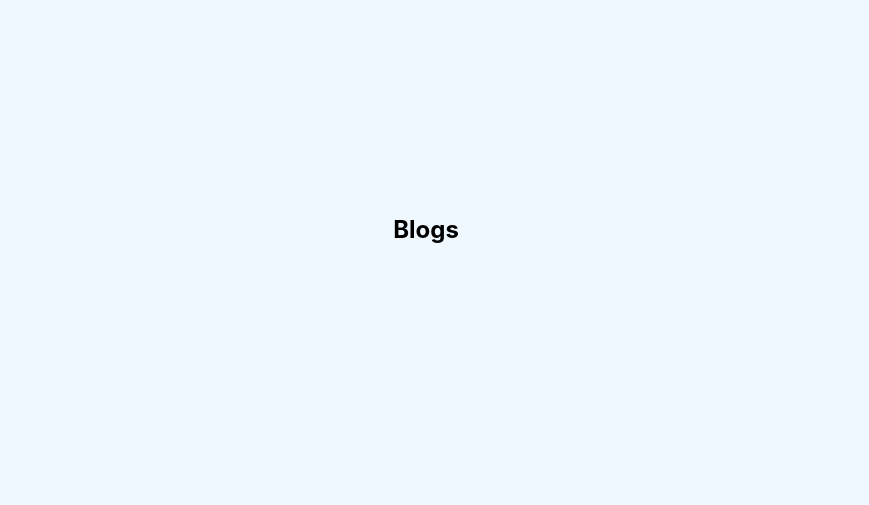
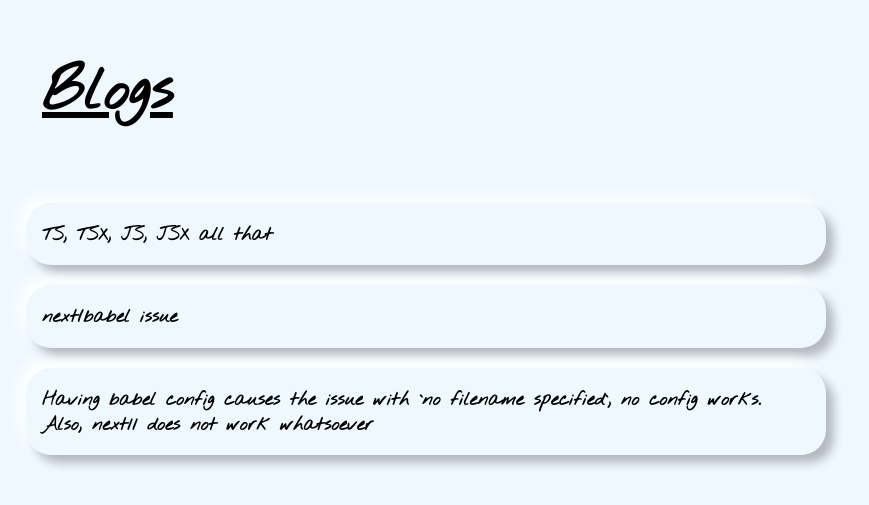
Before and after one commit to sj-rai/me, a Next.js app: page /blogs in a window 1280 px wide. Shown: the part 171-676 px from the top of the page, without its empty margins (214-1083 px from the left). Built offline with nearby package versions, Linux system fonts and the light colour scheme.

Commit message:
use next10, add markdown, old babel config

```diff
--- a/next.config.js
+++ b/next.config.js
@@ -1,3 +1,23 @@
 module.exports = {
   reactStrictMode: true,
+  webpack: (cfg, options) => {
+    console.log('[options.defaultLoaders]', options.defaultLoaders)
+    // cfg.module.rules.push({
+    //   test: /\.md$/,
+    //   use: [
+    //     options.defaultLoaders.babel,{
+    //     loader:"frontmatter-markdown-loader",
+    //     options: { mode: ["react-component"] }
+    //   }],
+    //   // options: { mode: ["react-component"] }
+    // });
+    cfg.module.rules.push(
+        {
+          test: /\.md$/,
+          loader: 'frontmatter-markdown-loader',
+          options: { mode: ['react-component'] }
+        }
+    )
+    return cfg;
+  },
 };
--- a/package.json
+++ b/package.json
@@ -10,15 +10,17 @@
     "prettier": "prettier --write ."
   },
   "dependencies": {
-    "next": "11.0.1",
+    "next": "10.0.0",
     "prettier": "^2.3.2",
     "react": "17.0.2",
     "react-dom": "17.0.2"
   },
   "devDependencies": {
+    "@types/node": "^16.4.10",
     "@types/react": "17.0.15",
     "eslint": "7.31.0",
     "eslint-config-next": "11.0.1",
+    "frontmatter-markdown-loader": "^3.6.3",
     "typescript": "4.3.5"
   }
 }
--- a/pages/404.js
+++ b/pages/404.js
@@ -1,6 +1,6 @@
 import React from "react";
 import Layout from "../components/Layout";
-import styles from "../styles/Home.module.css"
+import styles from "../styles/Home.module.css";
 export default function Custom404() {
   return (
     <Layout>
@@ -8,5 +8,5 @@ export default function Custom404() {
         <h6>404 - Page Not Found</h6>
       </div>
     </Layout>
-    )
+  );
 }
--- a/pages/blogs.tsx
+++ b/pages/blogs.tsx
@@ -1,13 +1,23 @@
 import React from "react";
 import styles from "../styles/Home.module.css";
+import blogStyles from "../styles/blogs.module.css";
 import Layout from "../components/Layout";
 
 export default function Notes() {
   return (
     <Layout>
       <div className={styles.container}>
-                <div className={"Notes"}>
-                    <h2>Blogs</h2>
+        <div className={`${blogStyles.blogsContainer} ${blogStyles.title}`}>
+          <h1>Blogs</h1>
+        </div>
+        <div className={blogStyles.blogsContainer}>
+          <h3>TS, TSX, JS, JSX all that</h3>
+        </div>
+        <div className={blogStyles.blogsContainer}>
+          <h3>next/babel issue</h3>
+        </div>
+        <div className={blogStyles.blogsContainer}>
+          <h3>Having babel config causes the issue with `no filename specified`, no config works. Also, next11 does not work whatsoever</h3>
         </div>
       </div>
     </Layout>
--- /dev/null
+++ b/styles/blogs.module.css
@@ -0,0 +1,30 @@
+/*.blogsContainer {*/
+/*    background-color: #0070f3;*/
+/*    width: 100px;*/
+/*}*/
+.blogsContainer {
+  /*max-width: var(--main-content);*/
+  width: var(--main-content);
+  margin: 10px auto;
+  padding: 0 var(--gap);
+  background-color: aliceblue;
+  font-family: "Nothing You Could Do", Menlo, Monaco, Lucida Console,
+    Liberation Mono, DejaVu Sans Mono, Bitstream Vera Sans Mono, Courier New,
+    monospace;
+  box-shadow: 8px 8px 10px 0 rgba(0, 0, 0, 0.25),
+    -8px -8px 12px 0 rgba(255, 255, 255, 0.8);
+  border-radius: 25px;
+}
+/*.blogsContainer .title {*/
+/*    top: 100px*/
+/*}*/
+.title {
+  font-size: 30px;
+  margin: 10px auto;
+  padding: 10px var(--gap);
+  text-decoration: underline;
+  box-shadow: unset;
+}
+.blogsContainer:hover {
+  /*background-color: white;*/
+}
--- a/styles/globals.css
+++ b/styles/globals.css
@@ -1,3 +1,7 @@
+:root {
+  --main-content: 50rem;
+  --gap: 1rem;
+}
 html,
 body {
   padding: 0;
```
Also changed, not shown: components/Header/index.tsx (+7 -19 lines), content/home.md (added, +12 -0 lines), pages/markdown-content.tsx (added, +28 -0 lines), 2 other files (tests, documents, lock files or other folders). Lines whose indentation alone changed are shown as unchanged.
